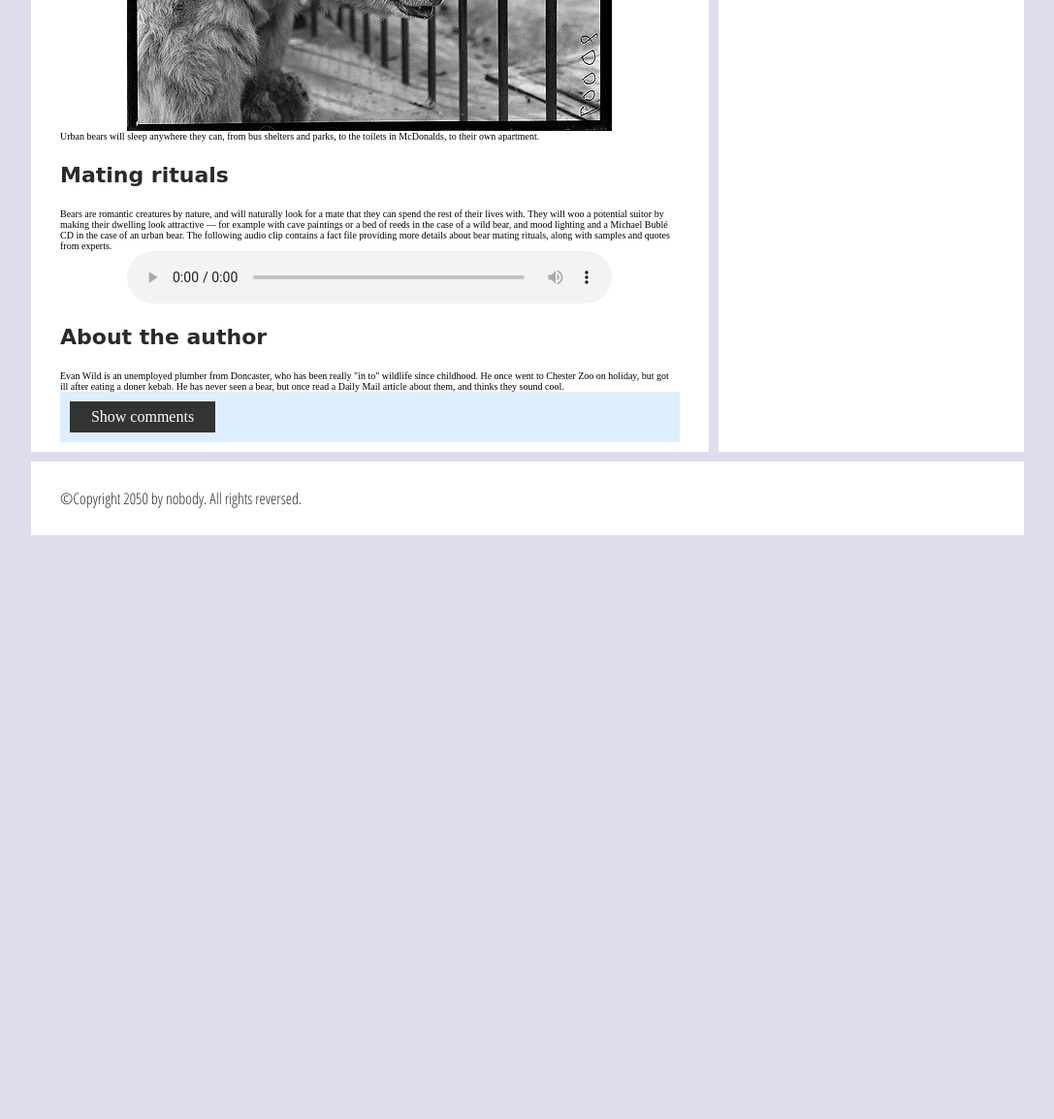
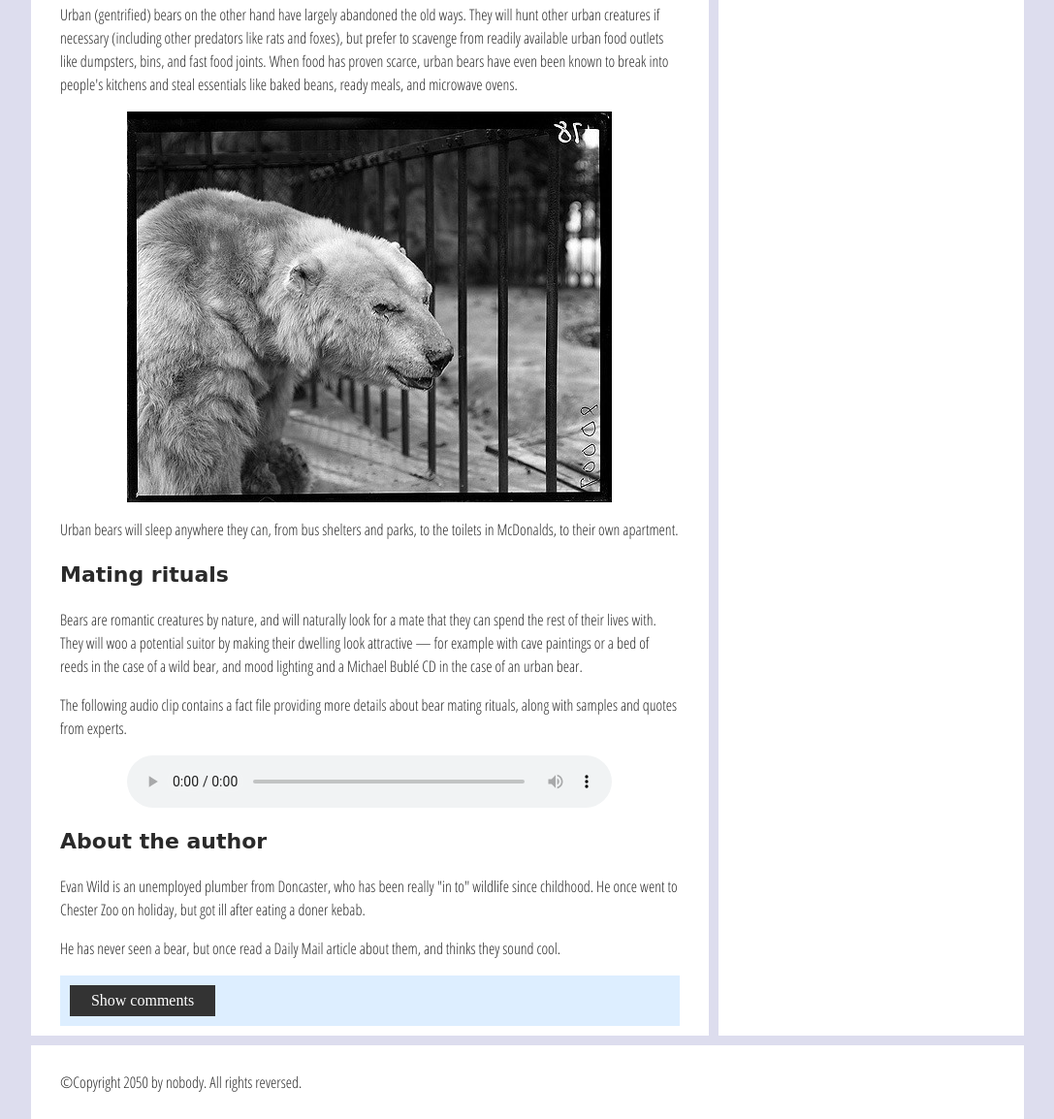
Before and after one commit to 100878550/Assignment-5, a plain HTML site: page index.html in a window 1280 px wide. Shown: the part 1268-2422 px from the top of the page at 97% size, without its empty margins (96-1183 px from the left). Before the commit the page ends 1820 px from the top, so only its background shows below. Drawn offline with Linux system fonts and the light colour scheme; a web font is replaced by a local one.

Commit message:
added P tags to text not wrapped in anything

```diff
--- a/index.html
+++ b/index.html
@@ -42,12 +42,13 @@
     <main>
       <article>
         <h2>The trouble with Bears</h2>
-        By Evan Wild
-        Tall, lumbering, angry, dangerous. The real live bears of this world are proud, independent creatures, self-serving and always on the hunt for food. Nothing like the bears you see on TV, like Baloo from renowned documentary, The Jungle Book.
-        So what are bears really like, and why does the world's media portray them with such a skewed vision? In this article we try to answer those questions, and give you a real insight into the life of the bear.
+        <p>By Evan Wild</p>
+        <p>Tall, lumbering, angry, dangerous. The real live bears of this world are proud, independent creatures, self-serving and always on the hunt for food. Nothing like the bears you see on TV, like Baloo from renowned documentary, The Jungle Book.
+          So what are bears really like, and why does the world's media portray them with such a skewed vision? In this article we try to answer those questions, and give you a real insight into the life of the bear.
+        </p>
         <h3>Types of bear</h3>
-        Bears come in two varieties — large and medium. You don't get small bears. If you have seen a small bear, then it was in fact probably a baby bear (cub) from another species.
-        Bears can also be classified in terms of their habitat — both large and medium bears are just as at home in urban areas as they are in the countryside. Different habitats encourange different behaviour however, as you'll find out below. The below table also gives you some useful facts about bears.
+        <p>Bears come in two varieties — large and medium. You don't get small bears. If you have seen a small bear, then it was in fact probably a baby bear (cub) from another species.</p>
+        <p>Bears can also be classified in terms of their habitat — both large and medium bears are just as at home in urban areas as they are in the countryside. Different habitats encourange different behaviour however, as you'll find out below. The below table also gives you some useful facts about bears.</p>
         <table>
           <thead>
             <tr>
@@ -81,21 +82,26 @@
 
         <h3>Habitats and Eating habits</h3>
 
-        Wild bears eat a variety of meat, fish, fruit, nuts, and other natually growing ingredients. In general they will hunt for food themselves in woodland or rivers, but at a push they will track down their sustenance from farms or country houses. They tend to live in relative isolation, in caves, tents, or cottages.
+        <p>Wild bears eat a variety of meat, fish, fruit, nuts, and other natually growing ingredients. In general they will hunt for food themselves in woodland or rivers, but at a push they will track down their sustenance from farms or country houses. They tend to live in relative isolation, in caves, tents, or cottages.
+        </p>
 
         <img src="media/wild-bear.jpg">
 
-        Urban (gentrified) bears on the other hand have largely abandoned the old ways. They will hunt other urban creatures if necessary (including other predators like rats and foxes), but prefer to scavenge from readily available urban food outlets like dumpsters, bins, and fast food joints. When food has proven scarce, urban bears have even been known to break into people's kitchens and steal essentials like baked beans, ready meals, and microwave ovens.
+        <p>Urban (gentrified) bears on the other hand have largely abandoned the old ways. They will hunt other urban creatures if necessary (including other predators like rats and foxes), but prefer to scavenge from readily available urban food outlets like dumpsters, bins, and fast food joints. When food has proven scarce, urban bears have even been known to break into people's kitchens and steal essentials like baked beans, ready meals, and microwave ovens.
+        </p>
 
         <img src="media/urban-bear.jpg">
 
-        Urban bears will sleep anywhere they can, from bus shelters and parks, to the toilets in McDonalds, to their own apartment.
+        <p>Urban bears will sleep anywhere they can, from bus shelters and parks, to the toilets in McDonalds, to their own apartment.
+        </p>
 
         <h3>Mating rituals</h3>
 
-        Bears are romantic creatures by nature, and will naturally look for a mate that they can spend the rest of their lives with. They will woo a potential suitor by making their dwelling look attractive — for example with cave paintings or a bed of reeds in the case of a wild bear, and mood lighting and a Michael Bublé CD in the case of an urban bear.
+        <p>Bears are romantic creatures by nature, and will naturally look for a mate that they can spend the rest of their lives with. They will woo a potential suitor by making their dwelling look attractive — for example with cave paintings or a bed of reeds in the case of a wild bear, and mood lighting and a Michael Bublé CD in the case of an urban bear.
+        </p>
 
-        The following audio clip contains a fact file providing more details about bear mating rituals, along with samples and quotes from experts.
+        <p>The following audio clip contains a fact file providing more details about bear mating rituals, along with samples and quotes from experts.
+        </p>
 
         <audio controls>
           <source src="media/bear.mp3" type="audio/mp3">
@@ -107,10 +113,11 @@
 
           <h3>About the author</h3>
 
-          Evan Wild is an unemployed plumber from Doncaster, who has been really "in to" wildlife since childhood. He once went to Chester Zoo on holiday, but got ill after eating a doner kebab.
+          <p>Evan Wild is an unemployed plumber from Doncaster, who has been really "in to" wildlife since childhood. He once went to Chester Zoo on holiday, but got ill after eating a doner kebab.
+          </p>
 
-          He has never seen a bear, but once read a Daily Mail article about them, and thinks they sound cool.
-
+          <p>He has never seen a bear, but once read a Daily Mail article about them, and thinks they sound cool.
+          </p>
         </aside>
         <section class="comments">
           <div class="show-hide">Show comments</div>
@@ -121,11 +128,11 @@
 
             <form class="comment-form">
               <div class="flex-pair">
-                Your name:
+                <p>Your name:</p>
                 <input type="text" name="name" id="name" placeholder="Enter your name">
               </div>
               <div class="flex-pair">
-                Your comment:
+                <p>Your comment:</p>
                 <input type="text" name="comment" id="comment" placeholder="Enter your comment">
               </div>
               <div>
```
